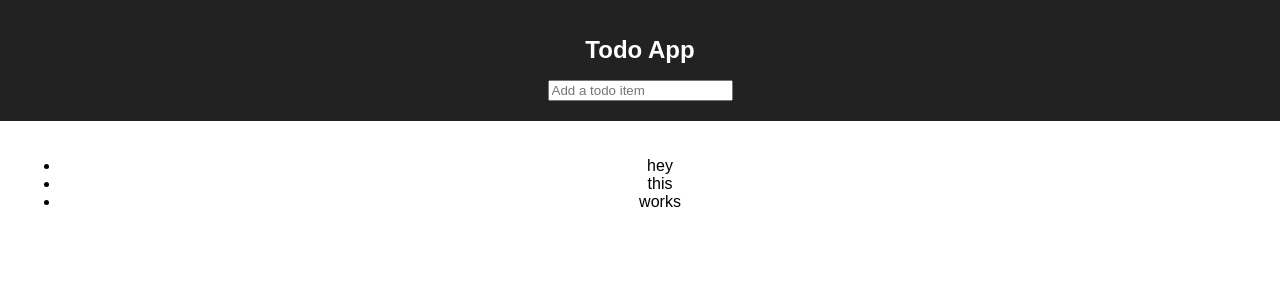
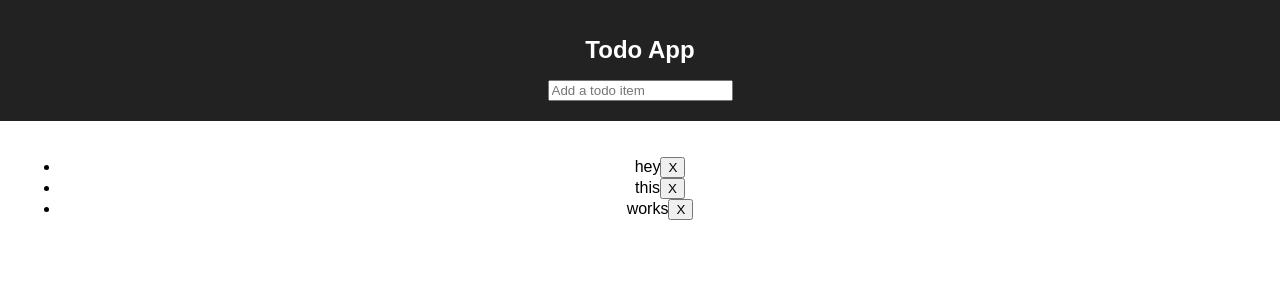
Before and after one commit to joshrosenhanst/my-watchlist, a React (Create React App) app: page / in a window 1280 px wide. Shown: the top 300 px of the page. Built offline with nearby package versions, Linux system fonts and the light colour scheme.

Commit message:
add removeTodoItem functionality

```diff
--- a/public/index.html
+++ b/public/index.html
@@ -19,7 +19,7 @@
       work correctly both with client-side routing and a non-root public URL.
       Learn how to configure a non-root public URL by running `npm run build`.
     -->
-    <title>React App</title>
+    <title>Todo App</title>
   </head>
   <body>
     <noscript>
--- a/src/App.js
+++ b/src/App.js
@@ -26,7 +26,10 @@ class App extends Component {
   }
 
   removeTodoItem(id) {
-
+    const TodoList = this.state.TodoList;
+    this.setState({
+      TodoList: TodoList.filter((item) => item.id !== id)
+    });
   }
 
   render() {
@@ -42,6 +45,7 @@ class App extends Component {
         <main className="App-main">
           <TodoList
             todoList={todoList}
+            removeTodoItem={(id) => this.removeTodoItem(id)}
           />
         </main>
       </div>
--- a/src/TodoList.js
+++ b/src/TodoList.js
@@ -1,10 +1,24 @@
 import React, { Component } from 'react';
 
 class TodoList extends React.Component {
+    constructor(props) {
+        super(props);
+        this.handleClose = this.handleClose.bind(this);
+    }
+
+    handleClose(e,id) {
+        this.props.removeTodoItem(id);
+    }
+
     render() {
         const todoList = this.props.todoList;
         const listItems = todoList.map((item) =>
-          <ListItem key={item.id} value={item.text} />
+          <ListItem
+            key={item.id}
+            value={item.text}
+            id={item.id}
+            handleClose={(e) => this.handleClose(e,item.id)}
+            />
         );
         return (
           <ul className="TodoList">{listItems}</ul>
@@ -13,8 +27,14 @@ class TodoList extends React.Component {
 }
 
 class ListItem extends React.Component {
+
     render() {
-        return <li>{this.props.value}</li>;
+        return (
+            <li>
+                {this.props.value}
+                <button className="remove-todo-item" onClick={this.props.handleClose}>X</button>
+            </li>
+        );
     }
 }
 
```
